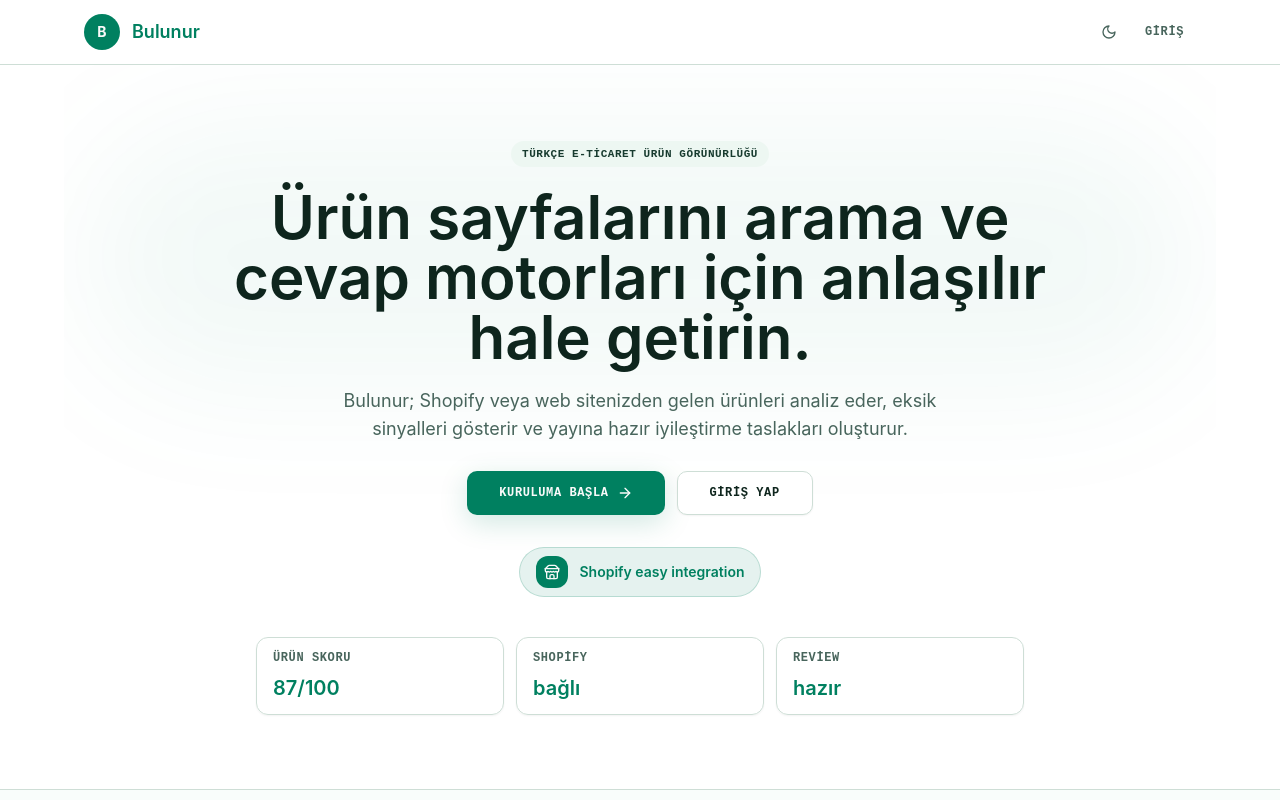
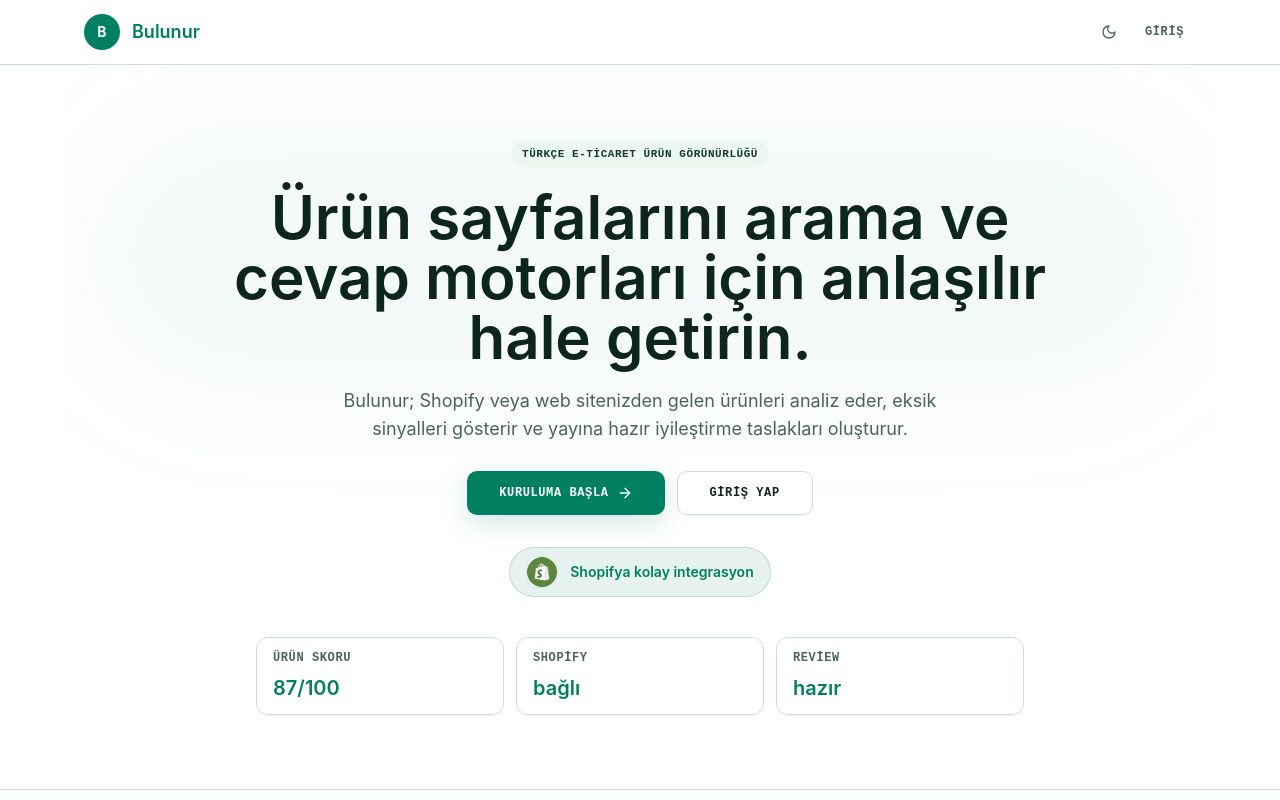
Before and after one commit to muhammederbay10/Bulunur-GEO, a Next.js app in the folder web/: page / in a window 1280 px wide. Shown: the top 800 px of the page. Built offline with nearby package versions, Linux system fonts and the light colour scheme.

Commit message:
ui: add Shopify logo to landing page integration

```diff
--- a/web/src/features/landing/components/landing-page.tsx
+++ b/web/src/features/landing/components/landing-page.tsx
@@ -1,4 +1,5 @@
 import Link from "next/link";
+import Image from "next/image";
 import {
   ArrowRight,
   CheckCircle2,
@@ -12,6 +13,7 @@ import {
 import { Badge } from "@/components/ui/badge";
 import { Button } from "@/components/ui/button";
 import { ThemeSwitcher } from "@/components/theme-switcher";
+import shopifyLogo from "@/app/shopify-logo.png";
 
 const capabilityCards = [
   {
@@ -39,10 +41,17 @@ const capabilityCards = [
 function ShopifyMark() {
   return (
     <div className="landing-hover inline-flex items-center gap-3 rounded-full border border-primary/20 bg-primary/10 px-4 py-2 text-sm font-semibold text-primary">
-      <span className="flex h-8 w-8 items-center justify-center rounded-lg bg-primary text-primary-foreground">
-        <Store className="h-4 w-4" />
+      <span className="flex h-8 w-8 items-center justify-center rounded-lg border border-primary/15 bg-background/90">
+        <Image
+          src={shopifyLogo}
+          alt=""
+          width={22}
+          height={22}
+          className="h-8 w-8 object-contain"
+          aria-hidden="true"
+        />
       </span>
-      Shopify easy integration
+      Shopifya kolay integrasyon
     </div>
   );
 }
@@ -175,9 +184,8 @@ function HeroSection() {
           Ürün sayfalarını arama ve cevap motorları için anlaşılır hale getirin.
         </h1>
         <p className="mx-auto mt-5 max-w-2xl text-base leading-7 text-muted-foreground md:text-lg">
-          Bulunur; Shopify veya web sitenizden gelen ürünleri analiz eder,
-          eksik sinyalleri gösterir ve yayına hazır iyileştirme taslakları
-          oluşturur.
+          Bulunur; Shopify veya web sitenizden gelen ürünleri analiz eder, eksik
+          sinyalleri gösterir ve yayına hazır iyileştirme taslakları oluşturur.
         </p>
 
         <div className="mt-7 flex flex-wrap justify-center gap-3">
```
Also changed, not shown: web/src/app/shopify-logo.png (added).
